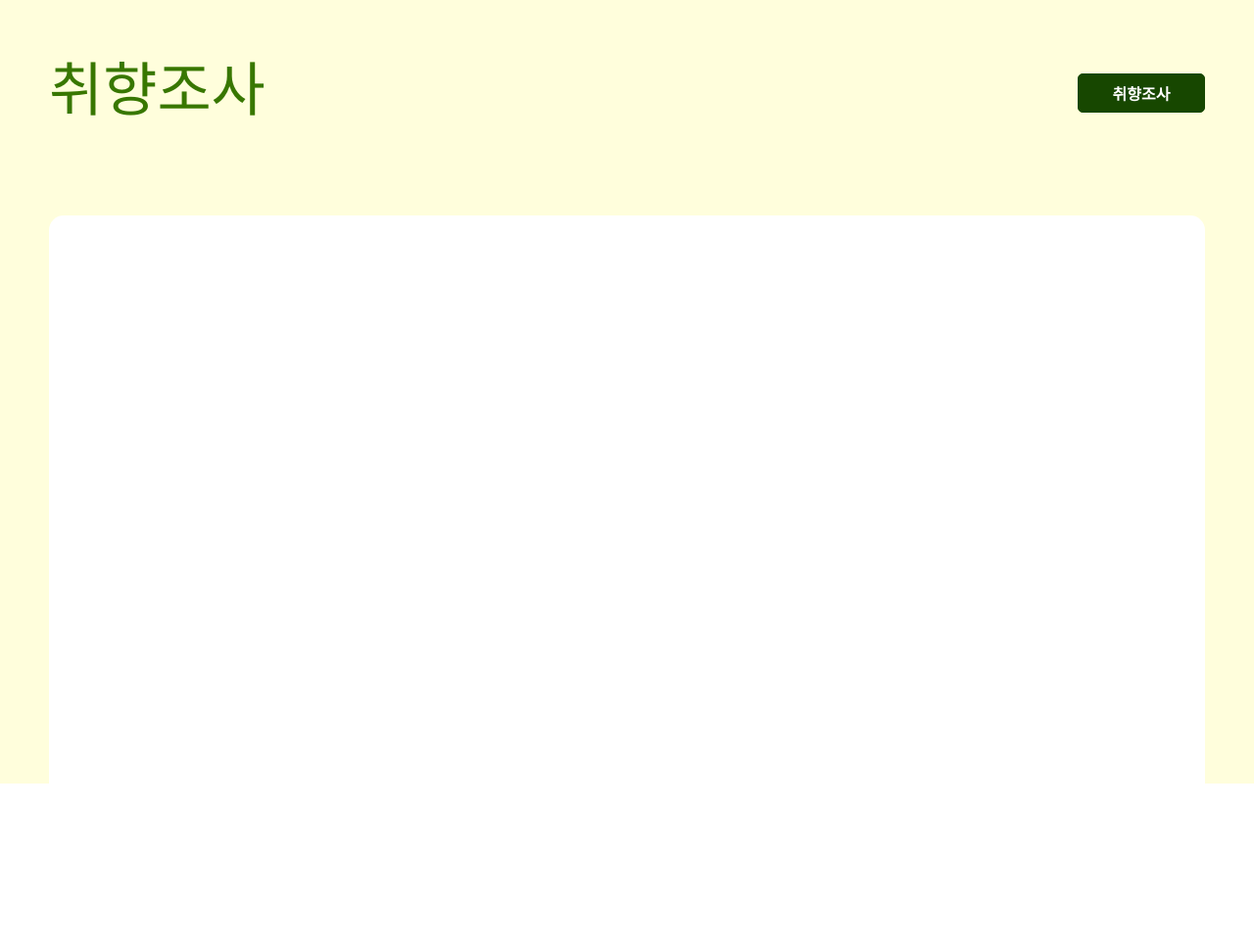
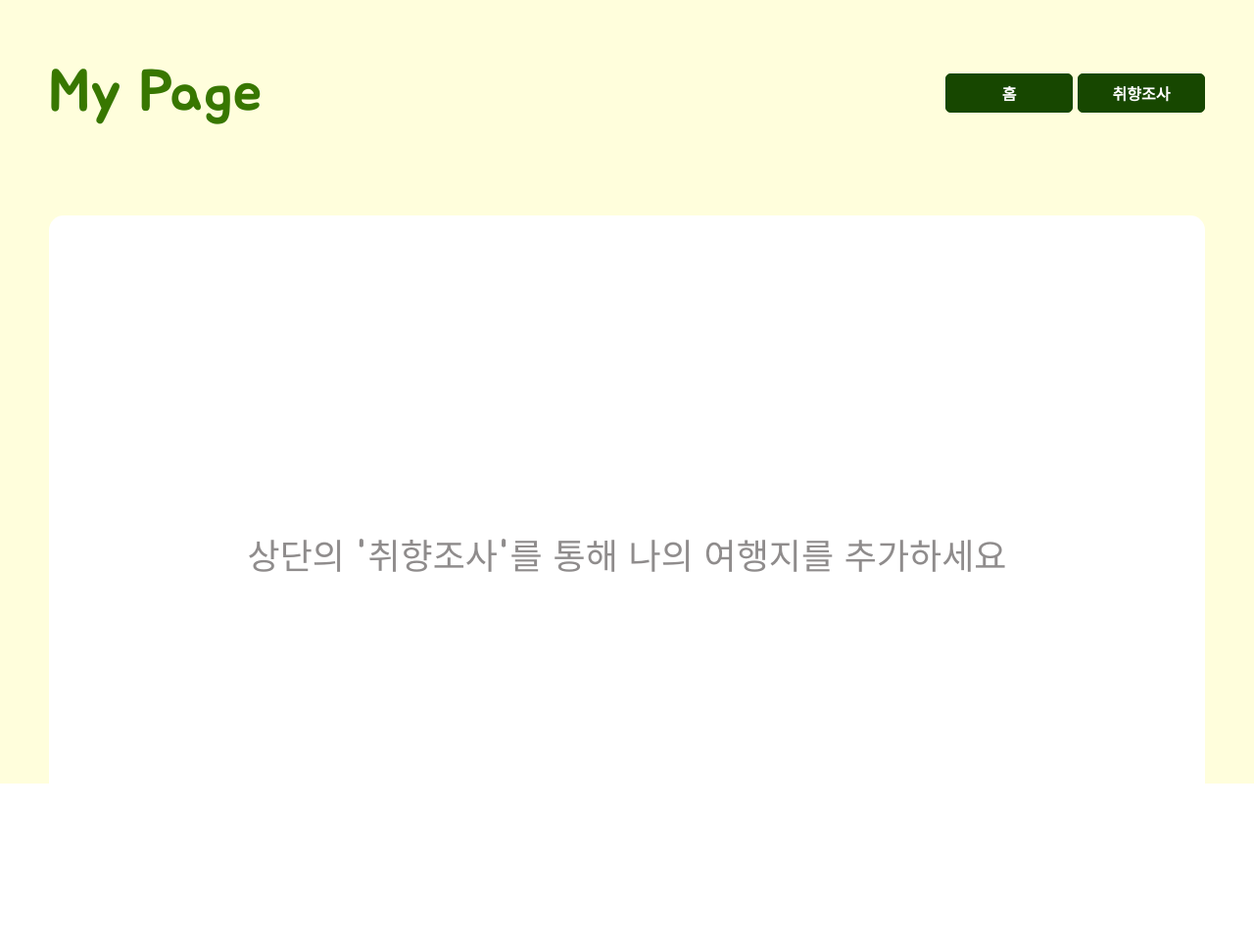
Before and after one commit to KiseongLee/jungle-trip, a Flask app: page /mypage in a window 1280 px wide. Shown: the whole page at 98% size. Run offline with Flask 2, Linux system fonts and the light colour scheme; some libraries are stand-ins or nearby versions; some web fonts are replaced.

Commit message:
final touch

```diff
--- a/app.py
+++ b/app.py
@@ -1,5 +1,7 @@
+from asyncio.windows_events import NULL
 import json
 from flask import Flask, render_template, request, jsonify
+from jinja2 import Undefined
 from pymongo import MongoClient
 import hashlib
 import jwt
@@ -147,6 +149,25 @@ def myPage_delete():
 
     return jsonify({'result' : "success"});
 
+@app.route('/like/check', methods =['POST'])
+def likeCheck():
+    userId = request.form['userId']
+    city = request.form['city']
+    db.like.insert_one({'city' : city, 'userId': userId})
+    return jsonify({'result' : "success"})
+
+@app.route('/like/confirm' , methods=['POST'])
+def likeConfirm():
+    userId = request.form['userId']
+    city = request.form['city']
+    arr = list(db.like.find({'userId':userId},{'_id' : False}))
+
+    for item in arr:
+        if item['city']==city :
+            return jsonify({'result' : "success", 'confirm' : False})
+    else :
+        return jsonify({'result' : "success", 'confirm' : True})
+
 
 # 초기 데이터 불러오기
 def setData():
--- a/static/style.css
+++ b/static/style.css
@@ -184,12 +184,10 @@ body {
 .cardContainer {
   margin-top: 80px;
   height: 700px;
-
   border-radius: 15px;
   background-color: white;
   border-radius: 15px;
-
-  overflow: scroll;
+  overflow-y: scroll;
 }
 
 .Button {
@@ -367,17 +365,16 @@ body {
   font-size: 72px;
 }
 .cardContainer {
-  padding: 50px;
+  padding: 60px;
   display: flex;
 
-  justify-content: space-between;
   flex-wrap: wrap;
 }
 .myCard {
   width: 450px;
   height: 310px;
   position: relative;
-  margin: 10px;
+  margin: 10px 25px 10px 35px;
   overflow: hidden;
 }
 .myImage {
@@ -429,3 +426,11 @@ body {
   margin-top: 70px;
   color: black;
 }
+.empty_image {
+  width: 100%;
+  display: flex;
+  justify-content: center;
+  align-items: center;
+  font-size: 36px;
+  color: rgb(143, 140, 140);
+}
--- a/templates/myPage.html
+++ b/templates/myPage.html
@@ -3,10 +3,17 @@
 <div class="frontpage">
  <div class="myPageContainer">
     <header class="header">
-        <h1 class="myPage__title">취향조사</h1>
-        <button class="myPage__button">취향조사</button>
+        <h1 class="myPage__title">My Page</h1>
+        <div>
+          <button class="myPage__button home_button">홈</button>
+          <button class="myPage__button">취향조사</button>
+        </div>
     </header>
-    <ul class="cardContainer"></ul>
+    <ul class="cardContainer">
+      <div class="empty_image">
+        <p>상단의 '취향조사'를 통해 나의 여행지를 추가하세요</p>
+      </div>
+    </ul>
   </div>
  </div>
 </div>
@@ -14,6 +21,9 @@
 <script>
     $('.myPage__button').click(()=>{
       window.location.href='./survey';
+    })
+    $('.home_button').click(()=>{
+      window.location.href='./';
     })
 
     function getToken(){
@@ -31,9 +41,12 @@
       url : "/myPage",
       data : {userId : getToken()},
       success : (res) => {
-        res['type'].map((type,index)=> {
-          setMyCard(type, index)
-        })
+        if(res['type'].length > 0){
+          $('.empty_image').css('display','none')
+        }
+          res['type'].map((type,index)=> {
+            setMyCard(type, index)
+          })
       }
     })
 
@@ -62,7 +75,6 @@
         }
       })
     }
-
     function getToken(){
       const token = document.cookie.split("=")[1]
       var base64Url = token.split('.')[1];
@@ -82,7 +94,6 @@
           $('.cardContainer').append(`
           <li class="myCard">
             <img class = "myImage" src="${res['img']}" >
-
             <div class="myContents">
               <div class="myUpper">
 
--- a/templates/surveyResult.html
+++ b/templates/surveyResult.html
@@ -1,19 +1,21 @@
 {% extends "base.html" %}
 {% block content %}
+ <div class="frontpage">
         <h1 class="ttext"><b>당신의 여행 취향은 <span class="location">타이틀</span>입니다.</b></h1>
           <div class="img">
 
         </div>
         <div class="BButton">
-            <button class="main__button">메인 페이지로</button>
+            <button class="main__button">마이 페이지로</button>
         </div>
+      </div>
 <!-- javascript -->
 <script>
     const titleLocation = $('.location')
     const contents = $('.img')
 
     $('.main__button').click(()=>{
-      window.location.href='./';
+      window.location.href='./mypage';
     })
 
   function getToken(){
```
Also changed, not shown: templates/index.html (+33 -5 lines).
